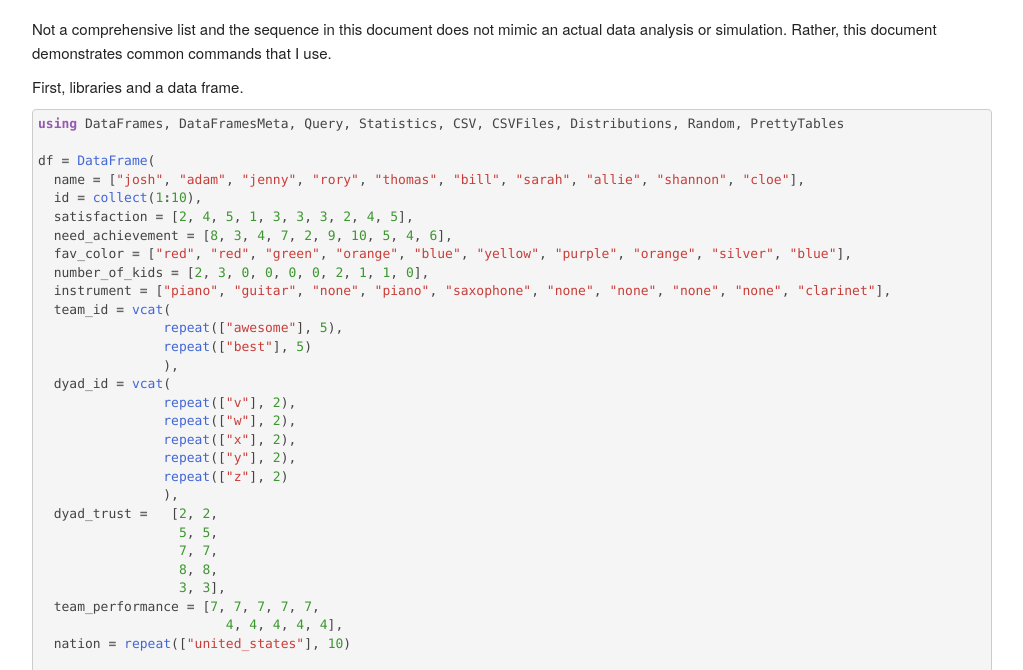
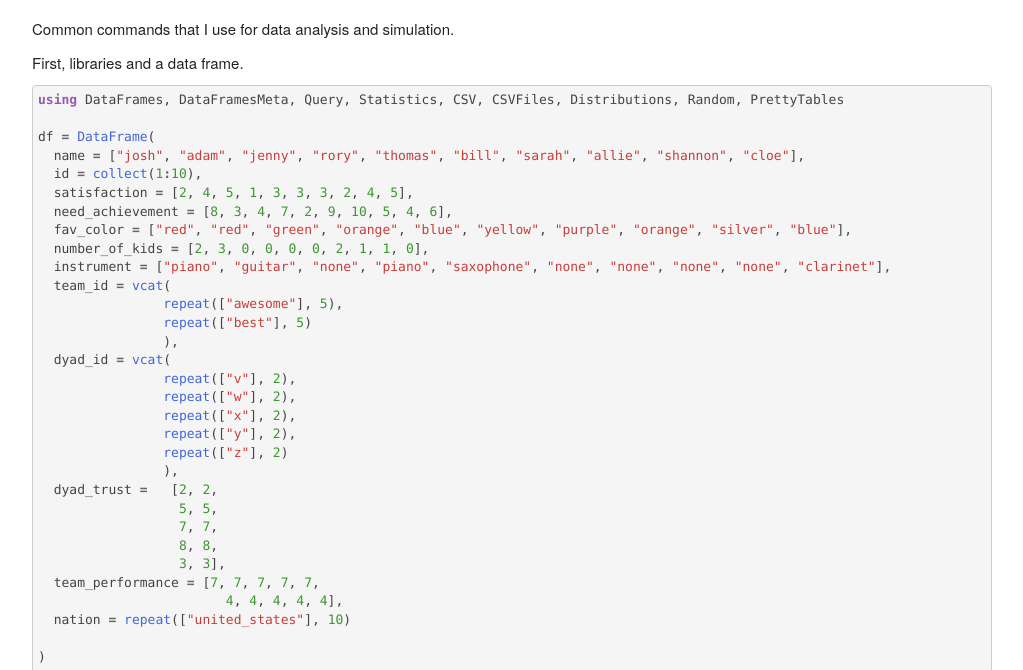
Before and after one commit to Cdishop/julia_refs, a plain HTML site: page index.html in a window 1280 px wide. Shown: the part 122-792 px from the top of the page, without its empty margins (128-1151 px from the left). Drawn offline with nearby package versions, Linux system fonts and the light colour scheme; some packages are replaced by stand-ins of ours.

Commit message:
shorter intro

```diff
--- a/index.html
+++ b/index.html
@@ -661,7 +661,7 @@ div.title {text-align: center;}
 
           </div>
 
-          <p>Not a comprehensive list and the sequence in this document does not mimic an actual data analysis or simulation. Rather, this document demonstrates common commands that I use.</p>
+          <p>Common commands that I use for data analysis and simulation.</p>
 <p>First, libraries and a data frame.</p>
 
 
```
Also changed, not shown: julia_cheatsheet/wrangling_basics.html (+1 -1 lines), 3 other files.
